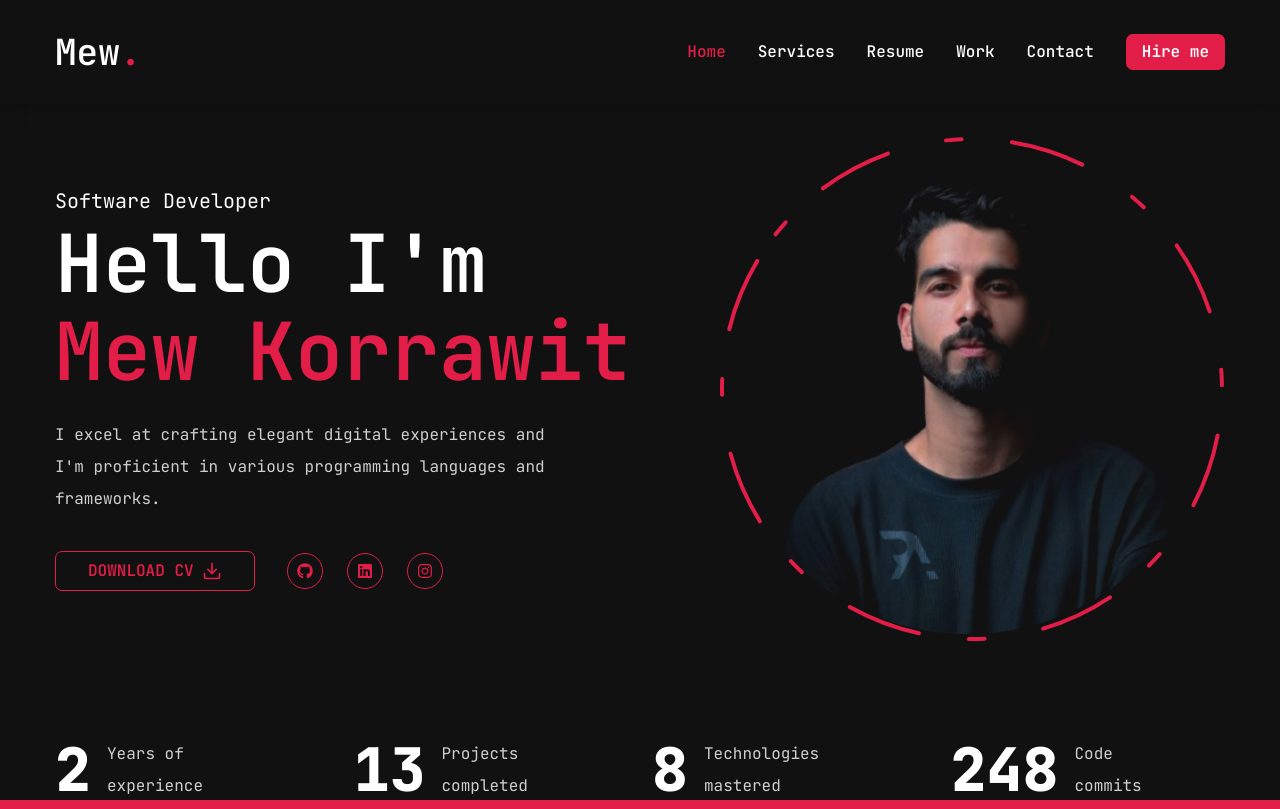
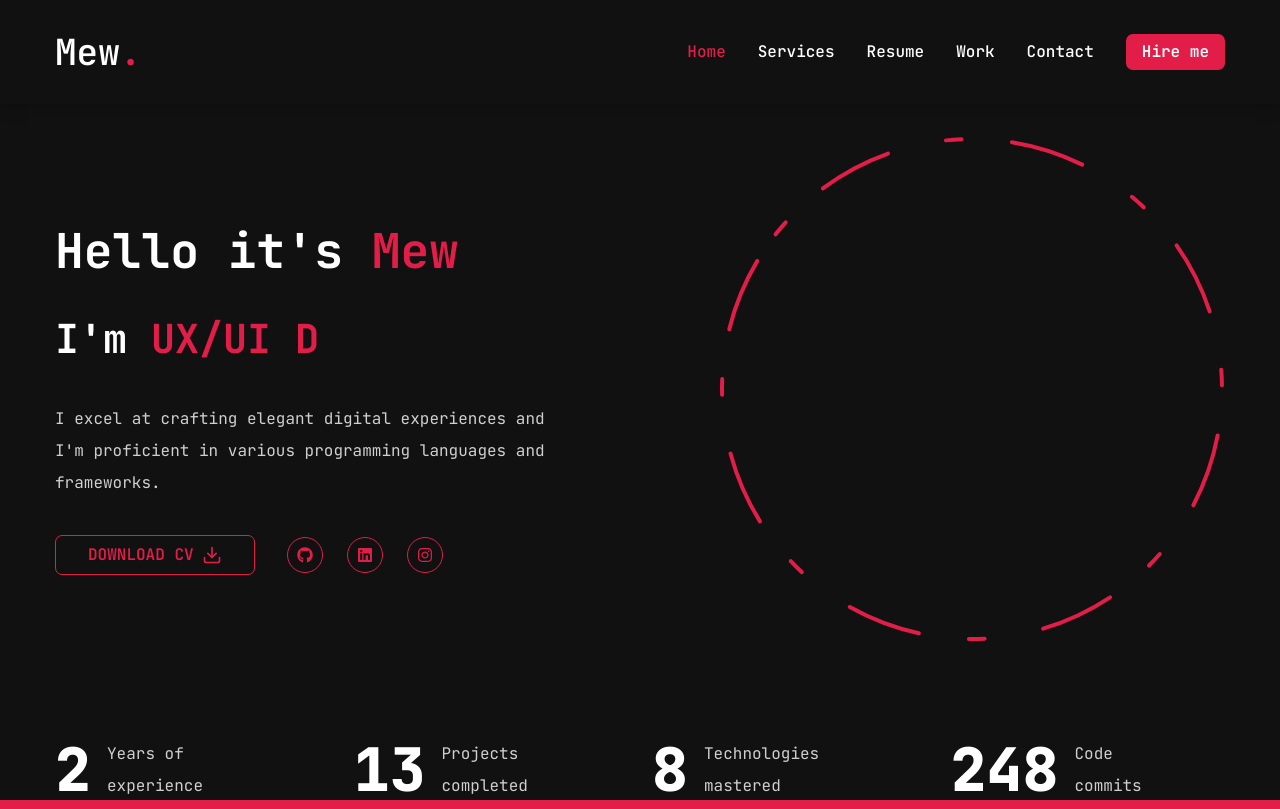
Before and after one commit to Hanschemists/project-my-portfolio, a Next.js app: page / in a window 1280 px wide. Built offline with nearby package versions, Linux system fonts and the light colour scheme.

Commit message:
Add DynamicText in HomePage

```diff
--- a/app/page.tsx
+++ b/app/page.tsx
@@ -2,6 +2,7 @@
 import Socials from "@/components/Socials";
 import Photo from "@/components/Photo";
 import Stats from "@/components/Stats";
+import DynamicText from "@/components/DynamicText";
 
 //UI Components
 import { Button } from "@/components/ui/button"
@@ -16,10 +17,14 @@ const home = () => {
         <div className="flex flex-col xl:flex-row items-center justify-between xl:pt-8 xl:pb-24">
           {/* Text */}
           <div className="text-center xl:text-left order-2 xl:order-none">
-            <span className="text-xl">Software Developer</span>
 
-            <h1 className="h1 mb-6">
-              Hello I'm <br /> <span className="text-accent">Mew Korrawit</span>
+            <h1 className="text-[32px] lg:text-[40px] xl:text-[48px] font-bold mb-0">
+              Hello it's <span className="text-accent">Mew</span>
+            </h1>
+
+            {/* DynamicText */}
+            <h1 className="text-[24px] lg:text-[32px] xl:text-[40px] font-bold mb-6 text-white">
+              I'm <DynamicText texts={['Software Developer', 'UX/UI Designer']} />
             </h1>
 
             <p className="max-w-[500px] mb-9 text-white/80">
--- /dev/null
+++ b/components/DynamicText.tsx
@@ -0,0 +1,43 @@
+"use client";
+
+import React, { useState, useEffect } from 'react';
+
+interface DynamicTextProps {
+    texts: string[]; // Array of texts to cycle through
+    typingSpeed?: number; // Milliseconds per character
+    pauseTime?: number; // Milliseconds between texts
+}
+
+const DynamicText: React.FC<DynamicTextProps> = ({ texts, typingSpeed = 100, pauseTime = 2000 }) => {
+    const [currentText, setCurrentText] = useState('');
+    const [textIndex, setTextIndex] = useState(0);
+    const [isDeleting, setIsDeleting] = useState(false);
+
+    useEffect(() => {
+        const handleTyping = () => {
+            const fullText = texts[textIndex];
+            const nextText = isDeleting
+                ? fullText.slice(0, currentText.length - 1)
+                : fullText.slice(0, currentText.length + 1);
+
+            setCurrentText(nextText);
+
+            if (!isDeleting && nextText === fullText) {
+                setTimeout(() => setIsDeleting(true), pauseTime);
+            } else if (isDeleting && nextText === '') {
+                setIsDeleting(false);
+                setTextIndex((prevIndex) => (prevIndex + 1) % texts.length);
+            }
+        };
+
+        const typingInterval = setTimeout(handleTyping, isDeleting ? typingSpeed / 2 : typingSpeed); // Faster deleting
+
+        return () => clearTimeout(typingInterval);
+    }, [currentText, isDeleting, textIndex, texts, typingSpeed, pauseTime]);
+
+    return (
+        <span className="text-accent">{currentText}</span>
+    );
+};
+
+export default DynamicText;
--- a/components/Photo.tsx
+++ b/components/Photo.tsx
@@ -22,14 +22,14 @@ const Photo = () => {
                     }}
                     className="w-[298px] h-[298px] xl:w-[498px] xl:h-[498px] mix-blend-lighten absolute"
                 >
-                    <Image
+                    {/* <Image
                         src="/assets/photo.png"
                         priority
                         quality={100}
                         fill
                         alt=""
                         className="object-contain"
-                    />
+                    /> */}
                 </motion.div>
 
                 {/* Circle */}
```
